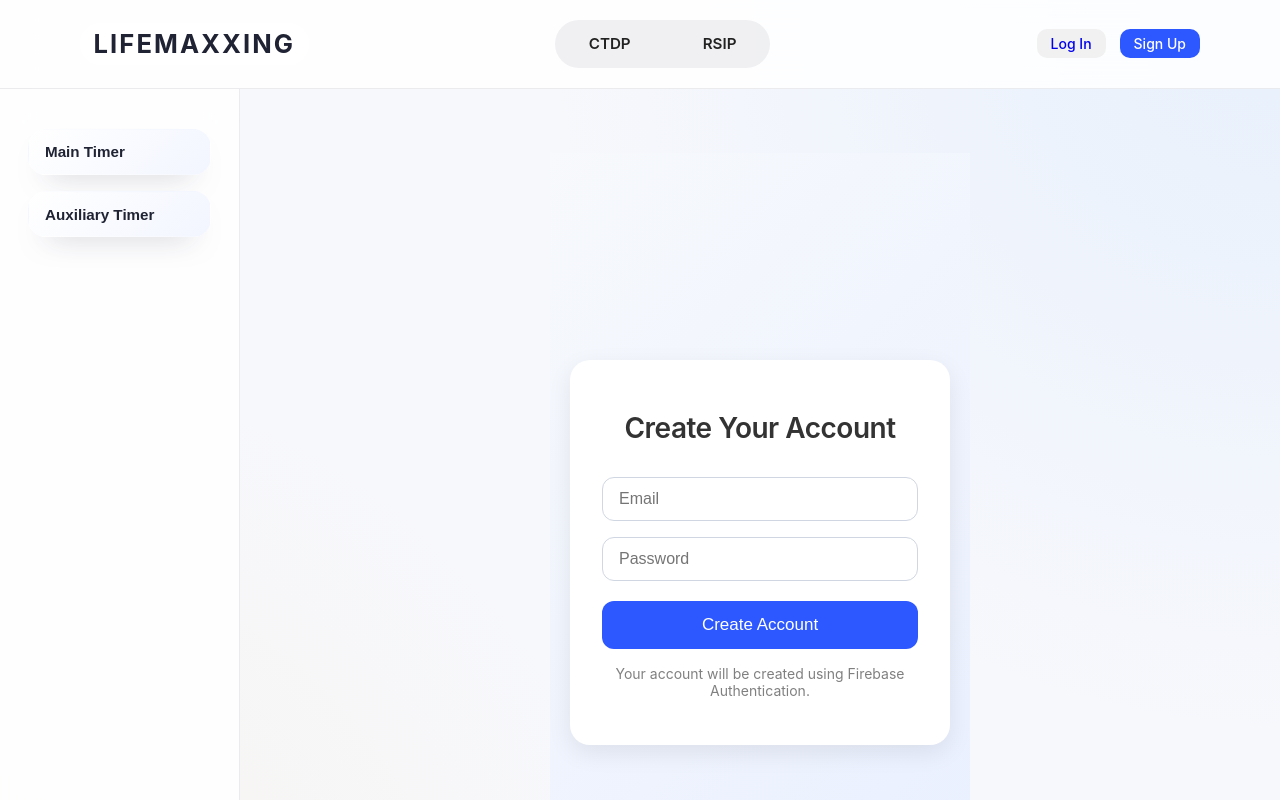
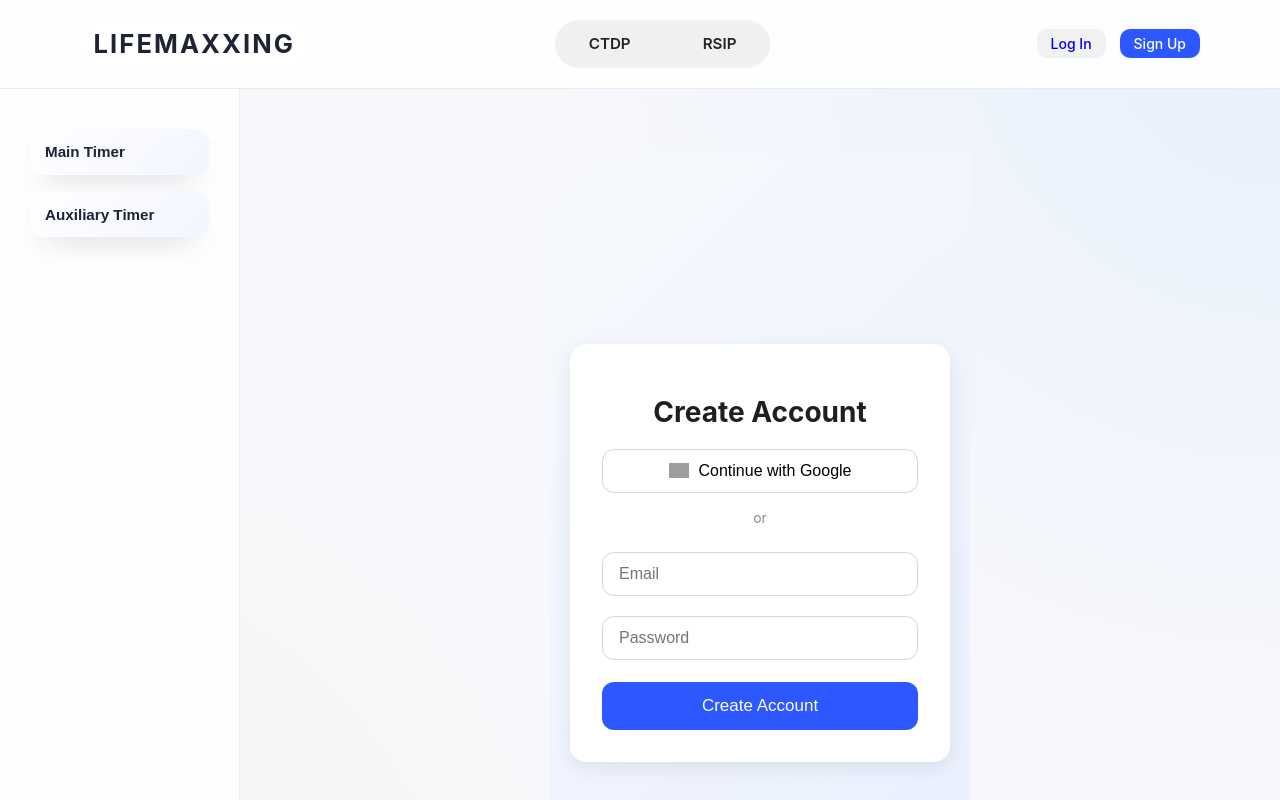
Before and after one commit to Stellaluciano/Lifemaxxingv2, a React (Create React App) app: page /signup in a window 1280 px wide. Shown: the top 800 px of the page. Built offline with nearby package versions, Linux system fonts and the light colour scheme; no server answers; grey boxes are pictures that could not be loaded.

Commit message:
Added google login

```diff
--- a/src/components/TimerPage.js
+++ b/src/components/TimerPage.js
@@ -177,8 +177,12 @@ const TimerPage = ({
         await addDoc(collection(db, 'users', uid, colName), {
           startTimestamp: startDate,
           endTimestamp: endDate,
-          activityType,
-          activityDescription,
+          ...(isAuxiliary
+            ? {}
+            : {
+                activityType,
+                activityDescription,
+              }),
           createdAt: new Date(),
         });
         if (!silent && !isAuxiliary) {
--- a/src/firebase.js
+++ b/src/firebase.js
@@ -1,7 +1,7 @@
 // Import the functions you need from the SDKs you need
 import { initializeApp } from "firebase/app";
 import { getAnalytics } from "firebase/analytics";
-import { getAuth } from "firebase/auth";
+import { getAuth, GoogleAuthProvider } from "firebase/auth";
 import { getFirestore } from "firebase/firestore";
 
 // TODO: Add SDKs for Firebase products that you want to use
@@ -24,5 +24,6 @@ const app = initializeApp(firebaseConfig);
 const analytics = getAnalytics(app);
 const auth = getAuth(app);
 const db = getFirestore(app);
+const provider = new GoogleAuthProvider();
 
-export { app, analytics, auth, db };
+export { app, analytics, auth, db, provider };
--- a/src/pages/Login.jsx
+++ b/src/pages/Login.jsx
@@ -1,6 +1,7 @@
 import React, { useEffect, useState } from "react";
-import { signInWithEmailAndPassword } from "firebase/auth";
-import { auth } from "../firebase";
+import { signInWithEmailAndPassword, signInWithPopup, GoogleAuthProvider } from "firebase/auth";
+import { auth, db } from "../firebase";
+import { doc, getDoc, setDoc, serverTimestamp } from "firebase/firestore";
 import { useNavigate } from "react-router-dom";
 import { useAuth } from "../context/AuthContext";
 
@@ -11,12 +12,14 @@ export default function Login() {
   const navigate = useNavigate();
   const { user, loading } = useAuth();
 
+  // Redirect if already logged in
   useEffect(() => {
     if (!loading && user) {
       navigate("/");
     }
   }, [user, loading, navigate]);
 
+  // 📌 Email Login
   async function handleLogin() {
     try {
       setErrorMsg("");
@@ -26,11 +29,40 @@ export default function Login() {
     }
   }
 
+  // 📌 Google Login (also handles sign-up automatically)
+  async function handleGoogleLogin() {
+    try {
+      setErrorMsg("");
+      const provider = new GoogleAuthProvider();
+
+      const result = await signInWithPopup(auth, provider);
+      const googleUser = result.user;
+
+      // Check if Firestore doc exists
+      const userRef = doc(db, "users", googleUser.uid);
+      const snap = await getDoc(userRef);
+
+      // If first time login → create user document
+      if (!snap.exists()) {
+        await setDoc(userRef, {
+          email: googleUser.email,
+          createdAt: serverTimestamp(),
+        });
+      }
+
+      navigate("/");
+    } catch (err) {
+      console.error(err);
+      setErrorMsg("Google login failed. Please try again.");
+    }
+  }
+
   return (
     <div style={styles.container}>
       <div style={styles.card}>
         <h1 style={styles.title}>Log In</h1>
 
+        {/* Email input */}
         <input
           type="email"
           placeholder="Email"
@@ -39,6 +71,7 @@ export default function Login() {
           onChange={(e) => setEmail(e.target.value)}
         />
 
+        {/* Password input */}
         <input
           type="password"
           placeholder="Password"
@@ -47,10 +80,22 @@ export default function Login() {
           onChange={(e) => setPassword(e.target.value)}
         />
 
+        {/* Login button */}
         <button style={styles.button} onClick={handleLogin}>
           Log In
         </button>
 
+        {/* Google Login Button */}
+        <button style={styles.googleButton} onClick={handleGoogleLogin}>
+          <img
+            src="https://www.gstatic.com/firebasejs/ui/2.0.0/images/auth/google.svg"
+            alt="Google"
+            style={styles.googleIcon}
+          />
+          Continue with Google
+        </button>
+
+        {/* Error message */}
         {errorMsg && <p style={styles.error}>{errorMsg}</p>}
       </div>
     </div>
@@ -100,6 +145,28 @@ const styles = {
     border: "none",
     cursor: "pointer",
   },
+
+  // Google button
+  googleButton: {
+    width: "100%",
+    padding: "12px 16px",
+    marginTop: "16px",
+    background: "white",
+    border: "1px solid #dadce0",
+    borderRadius: "12px",
+    display: "flex",
+    alignItems: "center",
+    justifyContent: "center",
+    cursor: "pointer",
+    fontSize: "16px",
+    fontWeight: "500",
+    color: "#444",
+    gap: "10px",
+  },
+  googleIcon: {
+    width: "20px",
+    height: "20px",
+  },
   error: {
     marginTop: "12px",
     color: "red",
--- a/src/pages/Signup.jsx
+++ b/src/pages/Signup.jsx
@@ -1,7 +1,7 @@
 import React, { useEffect, useState } from "react";
-import { createUserWithEmailAndPassword } from "firebase/auth";
+import { createUserWithEmailAndPassword, GoogleAuthProvider, signInWithPopup } from "firebase/auth";
 import { auth, db } from "../firebase";
-import { doc, setDoc, serverTimestamp } from "firebase/firestore";
+import { doc, setDoc, serverTimestamp, getDoc } from "firebase/firestore";
 import { useNavigate } from "react-router-dom";
 import { useAuth } from "../context/AuthContext";
 
@@ -10,47 +10,83 @@ export default function Signup() {
   const [password, setPassword] = useState("");
   const navigate = useNavigate();
   const { user, loading } = useAuth();
+  const [errorMsg, setErrorMsg] = useState("");
 
-  // If already logged in → redirect home
+  // Redirect logged-in users
   useEffect(() => {
-    if (!loading && user) {
-      navigate("/");
-    }
+    if (!loading && user) navigate("/");
   }, [user, loading, navigate]);
 
-  async function handleSignup() {
+  // ⚡ Google Sign-In
+  async function handleGoogleSignup() {
+    try {
+      setErrorMsg("");
+
+      const provider = new GoogleAuthProvider();
+      const result = await signInWithPopup(auth, provider);
+
+      const newUser = result.user;
+
+      // Check if Firestore user doc exists
+      const userRef = doc(db, "users", newUser.uid);
+      const docSnap = await getDoc(userRef);
+
+      if (!docSnap.exists()) {
+        await setDoc(userRef, {
+          email: newUser.email,
+          createdAt: serverTimestamp(),
+        });
+      }
+
+      navigate("/");
+    } catch (err) {
+      console.error(err);
+      setErrorMsg(err.message);
+    }
+  }
+
+  // Email/password signup
+  async function handleEmailSignup() {
     try {
       if (!email || !password) {
-        alert("Please enter both email and password.");
+        setErrorMsg("Please enter an email and password.");
         return;
       }
 
-      // 1️⃣ Create the user in Firebase Auth
+      setErrorMsg("");
+
       const userCred = await createUserWithEmailAndPassword(auth, email, password);
       const newUser = userCred.user;
 
-      // 2️⃣ Create Firestore user document
       await setDoc(doc(db, "users", newUser.uid), {
         email: newUser.email,
         createdAt: serverTimestamp(),
       });
 
-      console.log("User created + Firestore document created.");
-
-      // 3️⃣ Redirect to home silently
       navigate("/");
-
     } catch (err) {
-      console.error("Signup error:", err);
-      alert(err.message);
+      setErrorMsg(err.message);
     }
   }
 
   return (
     <div style={styles.container}>
       <div style={styles.card}>
-        <h1 style={styles.title}>Create Your Account</h1>
+        <h1 style={styles.title}>Create Account</h1>
 
+        {/* Google button */}
+        <button style={styles.googleButton} onClick={handleGoogleSignup}>
+          <img
+            src="https://developers.google.com/identity/images/g-logo.png"
+            alt="Google"
+            style={{ width: 20, marginRight: 10 }}
+          />
+          Continue with Google
+        </button>
+
+        <div style={styles.divider}>or</div>
+
+        {/* Email & password */}
         <input
           type="email"
           placeholder="Email"
@@ -67,13 +103,11 @@ export default function Signup() {
           onChange={(e) => setPassword(e.target.value)}
         />
 
-        <button style={styles.button} onClick={handleSignup}>
+        <button style={styles.button} onClick={handleEmailSignup}>
           Create Account
         </button>
 
-        <p style={styles.hint}>
-          Your account will be created using Firebase Authentication.
-        </p>
+        {errorMsg && <p style={styles.error}>{errorMsg}</p>}
       </div>
     </div>
   );
@@ -82,54 +116,67 @@ export default function Signup() {
 const styles = {
   container: {
     minHeight: "100vh",
+    background: "linear-gradient(135deg, #f7f9fc, #e8efff)",
+    display: "flex",
+    justifyContent: "center",
+    alignItems: "center",
+    padding: 20,
+  },
+  card: {
+    width: "100%",
+    maxWidth: 380,
+    background: "#fff",
+    padding: 32,
+    borderRadius: 16,
+    textAlign: "center",
+    boxShadow: "0 6px 20px rgba(0, 0, 0, 0.08)",
+  },
+  title: {
+    fontSize: 28,
+    marginBottom: 20,
+  },
+  googleButton: {
+    width: "100%",
+    padding: "12px 16px",
+    background: "#fff",
+    border: "1px solid #d0d7e2",
+    borderRadius: 12,
+    cursor: "pointer",
+    fontSize: 16,
+    fontWeight: 500,
     display: "flex",
     alignItems: "center",
     justifyContent: "center",
-    background: "linear-gradient(135deg, #f7f9fc, #e8efff)",
-    padding: "20px",
+    marginBottom: 16,
   },
-  card: {
-    width: "100%",
-    maxWidth: "380px",
-    background: "white",
-    padding: "32px",
-    borderRadius: "20px",
-    boxShadow: "0 8px 25px rgba(0, 0, 0, 0.08)",
-    textAlign: "center",
-  },
-  title: {
-    fontSize: "28px",
-    fontWeight: "600",
-    marginBottom: "24px",
-    color: "#333",
-    letterSpacing: "-0.5px",
+  divider: {
+    margin: "16px 0",
+    fontSize: 14,
+    color: "#888",
   },
   input: {
     width: "100%",
     padding: "12px 16px",
-    margin: "8px 0",
-    borderRadius: "12px",
+    margin: "10px 0",
+    borderRadius: 12,
     border: "1px solid #d0d7e2",
-    fontSize: "16px",
-    outline: "none",
-    transition: "0.2s",
+    fontSize: 16,
   },
   button: {
     width: "100%",
     padding: "14px 16px",
-    marginTop: "12px",
     background: "#2d57ff",
-    color: "white",
-    fontSize: "17px",
-    fontWeight: "500",
-    borderRadius: "12px",
+    color: "#fff",
+    fontSize: 17,
+    fontWeight: 500,
+    borderRadius: 12,
+    marginTop: 12,
+    cursor: "pointer",
     border: "none",
-    cursor: "pointer",
-    transition: "0.2s",
   },
-  hint: {
-    marginTop: "16px",
-    fontSize: "14px",
-    color: "gray",
+  error: {
+    marginTop: 12,
+    color: "red",
+    fontSize: 14,
   },
 };
```
